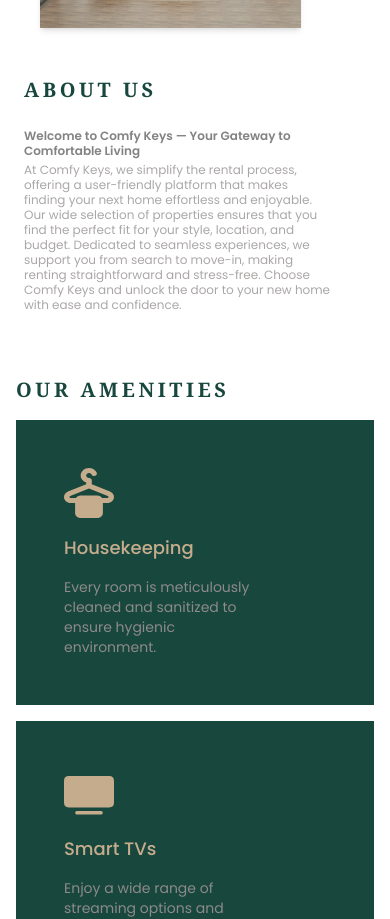
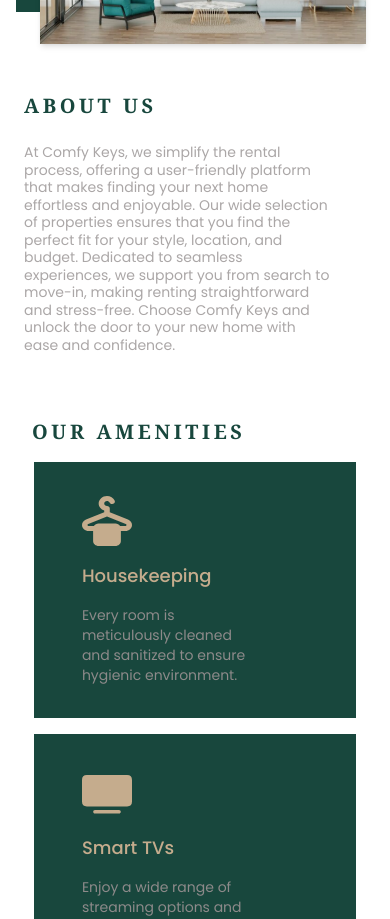
Before and after one commit to Rashid004/Comfy-keys, a Next.js app: page / in a window 390 px wide. Shown: the part 1120-2039 px from the top of the page. Built offline with nearby package versions, Linux system fonts and the light colour scheme; a web font is replaced by a local one.

Commit message:
Mobile layout

```diff
--- a/components/pages/About.js
+++ b/components/pages/About.js
@@ -10,7 +10,7 @@
     >
       <div className="relative container mx-auto grid grid-cols-1 md:grid-cols-2 gap-4 md:gap-8 max-w-7xl">
         {/* Background div */}
-        <div className="absolute bg-dark-500 w-2/3 h-56 sm:w-[60%] sm:h-72 md:w-[517px] md:h-[521px] -top-4 left-2 sm:-top-0 sm:translate-x-2 sm:-translate-y-5 sm:-left-0  md:top-0 md:left-0 md:-translate-x-6 z-0 "></div>
+        <div className="absolute bg-dark-500 w-4/5 h-60 sm:w-[60%] sm:h-72 md:w-[517px] md:h-[521px] -top-4 left-2 sm:-top-0 sm:translate-x-2 sm:-translate-y-5 sm:-left-0  md:top-0 md:left-0 md:-translate-x-6 z-0 "></div>
 
         {/* Image Section */}
         <div className="relative z-10 flex items-center justify-start ml-4 md:ml-0 sm:justify-start order-1 md:order-1">
@@ -19,7 +19,7 @@
             alt="About Comfy Keys"
             width={546}
             height={521}
-            className="object-cover object-center shadow-md w-4/5 h-60 sm:w-2/3 sm:h-[310px] md:w-[546px] md:h-[521px]"
+            className="object-cover object-center shadow-md w-full h-64 sm:w-2/3 sm:h-[310px] md:w-[546px] md:h-[521px]"
           />
         </div>
 
@@ -28,8 +28,8 @@
           <h1 className="text-xl sm:text-2xl md:text-5xl lg:text-[64px] font-bold text-dark-500 font-serif uppercase tracking-[3.6px] sm:tracking-[6px] md:tracking-[9.6px] mb-4 md:mb-0 md:-translate-x-36 md:-translate-y-14">
             About Us
           </h1>
-          <p className="text-dark-50 leading-tight sm:leading-[25px] text-[12px] sm:text-sm md:text-base w-full mt-2 md:-mt-10 ">
-            <span className="text-dark-100 font-semibold block mb-1">
+          <p className="text-dark-50 leading-tight sm:leading-[25px] text-sm sm:text-sm md:text-base w-full mt-2 md:-mt-10 ">
+            <span className="text-dark-100 font-semibold mb-1 hidden md:block">
               Welcome to Comfy Keys — Your Gateway to Comfortable Living{" "}
             </span>
             At Comfy Keys, we simplify the rental process, offering a
--- a/components/pages/Amenties.js
+++ b/components/pages/Amenties.js
@@ -34,7 +34,7 @@
       id="amenities"
     >
       <div className="flex flex-col items-start md:items-center gap-3 mb-4 md:mb-8">
-        <h1 className="text-dark-500 font-serif  uppercase text-xl sm:text-2xl md:text-6xl tracking-[3.6px] sm:tracking-[6px] md:tracking-[9.6px] font-bold  ">
+        <h1 className="text-dark-500 font-serif ml-4 uppercase text-xl sm:text-2xl md:text-6xl tracking-[3.6px] sm:tracking-[6px] md:tracking-[9.6px] font-bold  ">
           Our Amenities
         </h1>
 
@@ -46,7 +46,7 @@
         {amentiesItems.map((amenity, index) => (
           <div
             key={index}
-            className="flex flex-col items-start text-left bg-dark-500 w-full sm:w-2/3 md:w-[278px] h-auto sm:h-[268px] p-12 sm:px-10  sm:py-12 md:px-11 md:py-10 justify-center gap-4"
+            className="flex flex-col items-start text-left bg-dark-500 w-[90%] sm:w-2/3 md:w-[278px] h-64 sm:h-[268px] p-12 sm:px-10  sm:py-12 md:px-11 md:py-10 justify-center gap-4"
           >
             <Image
               src={amenity.icon}
--- a/components/pages/Partner.js
+++ b/components/pages/Partner.js
@@ -31,7 +31,7 @@
             </p>
           </div>
         </div>
-        <div className="absolute bg-dark-500 w-2/3 h-60 sm:w-[60%] sm:h-72  md:w-[40%] md:h-[60%] -translate-y-5 sm:-translate-y-4 md:-translate-y-5 right-14 sm:right-0 sm:-translate-x-[53%] md:-translate-x-[82px] md:-right-9 z-0"></div>
+        <div className="absolute bg-dark-500 w-4/5 h-60 sm:w-[60%] sm:h-72  md:w-[40%] md:h-[60%] -translate-y-5 sm:-translate-y-4 md:-translate-y-5 right-4 sm:right-0 sm:-translate-x-[53%] md:-translate-x-[82px] md:-right-9 z-0"></div>
 
         <div className="relative z-10 order-1 md:order-2">
           <Image
@@ -39,7 +39,7 @@
             alt="About Comfy Keys"
             width={561}
             height={486}
-            className="object-cover object-center shadow-md w-4/5 h-60 sm:w-2/3 sm:h-[310px]  md:w-[561px] md:h-[486px]"
+            className="object-cover object-center shadow-md w-[95%] h-64 sm:w-2/3 sm:h-[310px]  md:w-[561px] md:h-[486px]"
           />
         </div>
       </div>
```
